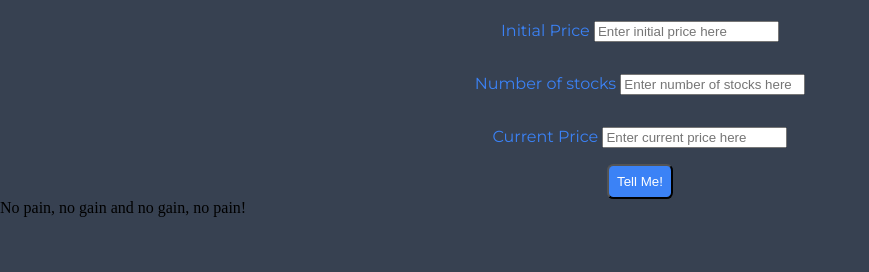
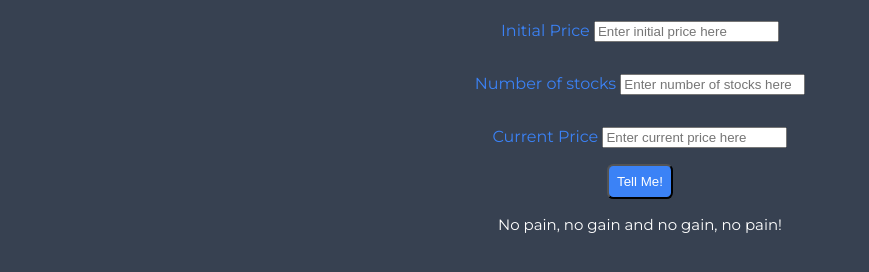
Before and after one commit to Gautam2305/mark-14-g-stock-purchase-profit-loss, a plain HTML site: page index.html in a window 1280 px wide. Both pictures are taken after a click on the button "Tell Me!". Shown: the part 98-370 px from the top of the page, without its empty margins (0-869 px from the left). Drawn offline with Linux system fonts and the light colour scheme.

Commit message:
updated: style.css

```diff
--- a/app.js
+++ b/app.js
@@ -9,12 +9,12 @@ function calculateProfitAndLoss(initial, quantity, current){
     if(initial > current) {
     var loss = (initial-current)*quantity;
     var lossPercentage = (loss/initial)*100;
-    showOutput(`hey the loss is ${loss} and the loss percentage is ${lossPercentage}`);
+    showOutput(`hey the loss is ${loss} and the loss percentage is ${lossPercentage} %`);
 
     } else if(initial < current) {
         var profit =(current-initial)*quantity;
         var profitPercentage = (profit/initial)*100;
-        showOutput(`hey the profit is ${profit} and the profit percentage is ${profitPercentage}`);
+        showOutput(`hey the profit is ${profit} and the profit percentage is ${profitPercentage} %`);
 
     }else {
     showOutput("No pain, no gain and no gain, no pain!");
--- a/style.css
+++ b/style.css
@@ -35,3 +35,12 @@ label {
     padding: 0.5rem;
     border-radius: 0.4rem;
 }
+#output {
+    font-family: 'Montserrat', sans-serif;
+    font-size: 15px;
+    padding: 1rem;
+    color:white;
+    display:block;
+    text-align:center;
+
+}
```
